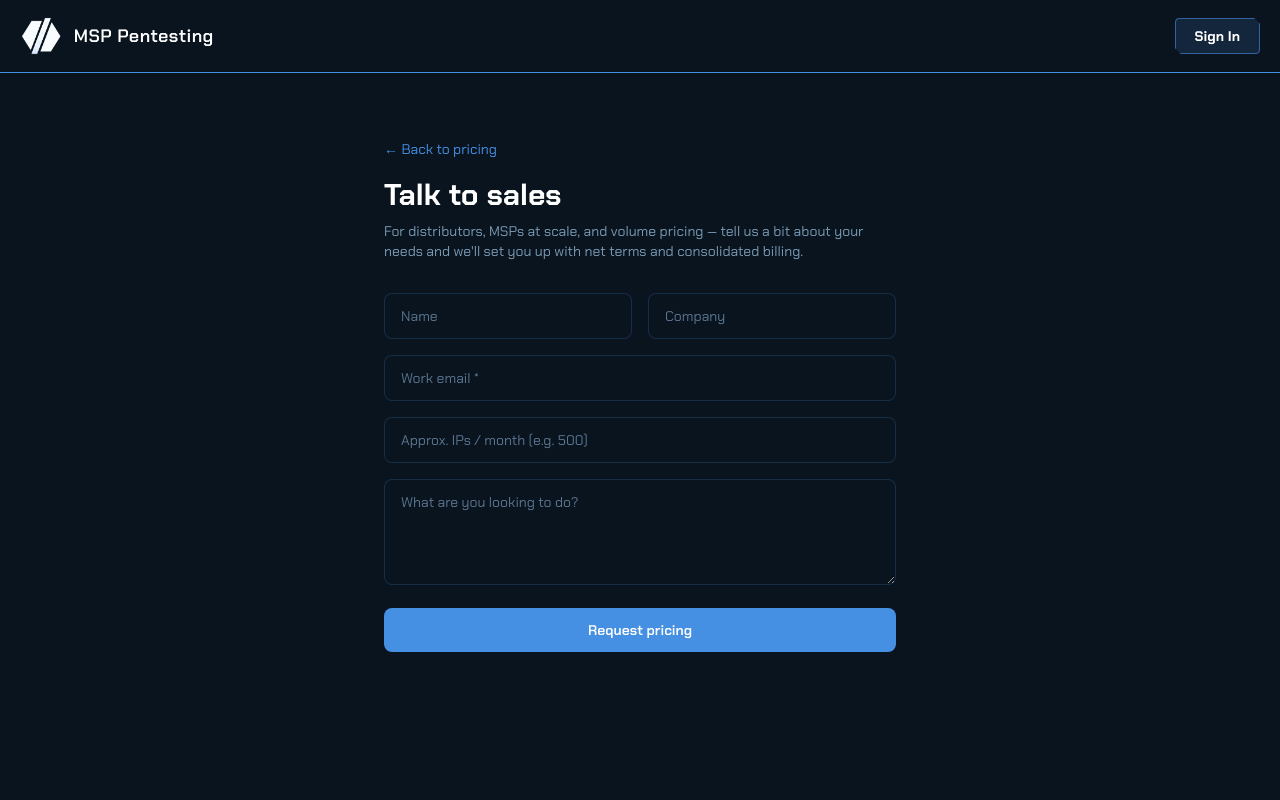
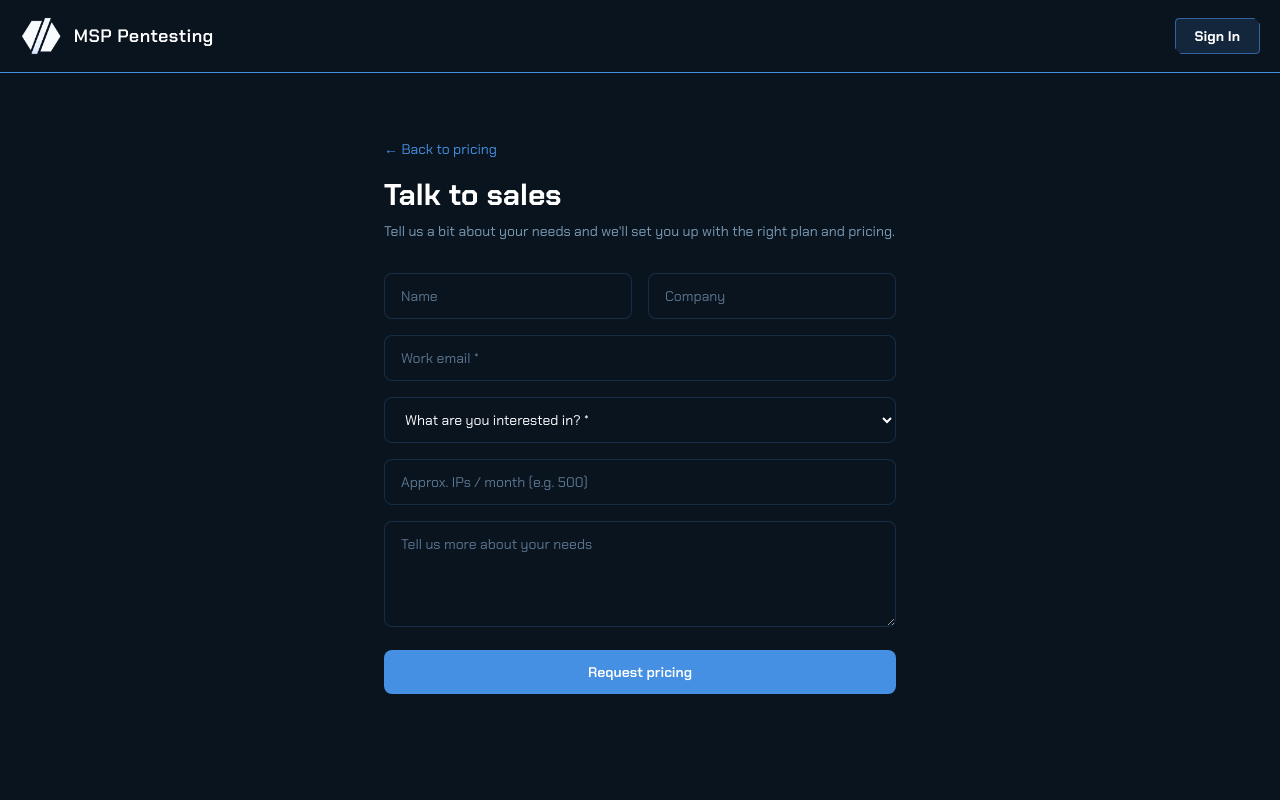
Before and after one commit to zackelmet/msp, a Next.js app: page /contact-sales in a window 1280 px wide. Shown: the top 800 px of the page. Built offline with nearby package versions, Linux system fonts and the light colour scheme; no server answers.

Commit message:
Update pricing docs, add topic selector to contact form, remove direct email

```diff
--- a/src/app/api/leads/route.ts
+++ b/src/app/api/leads/route.ts
@@ -20,14 +20,30 @@ export async function POST(req: NextRequest) {
     return NextResponse.json({ error: "Invalid JSON body" }, { status: 400 });
   }
 
-  const name = String(body?.name || "").trim().slice(0, 200);
-  const email = String(body?.email || "").trim().slice(0, 200);
-  const company = String(body?.company || "").trim().slice(0, 200);
-  const ipEstimate = String(body?.ipEstimate || "").trim().slice(0, 100);
-  const message = String(body?.message || "").trim().slice(0, 4000);
+  const name = String(body?.name || "")
+    .trim()
+    .slice(0, 200);
+  const email = String(body?.email || "")
+    .trim()
+    .slice(0, 200);
+  const company = String(body?.company || "")
+    .trim()
+    .slice(0, 200);
+  const topic = String(body?.topic || "")
+    .trim()
+    .slice(0, 100);
+  const ipEstimate = String(body?.ipEstimate || "")
+    .trim()
+    .slice(0, 100);
+  const message = String(body?.message || "")
+    .trim()
+    .slice(0, 4000);
 
   if (!EMAIL_RE.test(email)) {
-    return NextResponse.json({ error: "A valid email is required" }, { status: 400 });
+    return NextResponse.json(
+      { error: "A valid email is required" },
+      { status: 400 },
+    );
   }
   // Honeypot: bots fill hidden fields. Silently accept (200) without storing.
   if (body?.website) {
@@ -39,6 +55,7 @@ export async function POST(req: NextRequest) {
       name,
       email,
       company,
+      topic,
       ipEstimate,
       message,
       source: "pricing_contact_sales",
@@ -47,12 +64,22 @@ export async function POST(req: NextRequest) {
     });
   } catch (e: any) {
     console.error("lead persist failed:", e?.message ?? e);
-    return NextResponse.json({ error: "Could not submit — try again" }, { status: 500 });
+    return NextResponse.json(
+      { error: "Could not submit — try again" },
+      { status: 500 },
+    );
   }
 
   const to = opsEmail() || "zack@msppentesting.com";
   if (to) {
-    const tmpl = salesLeadOpsEmail({ name, email, company, ipEstimate, message });
+    const tmpl = salesLeadOpsEmail({
+      name,
+      email,
+      company,
+      topic,
+      ipEstimate,
+      message,
+    });
     await sendEmail({ to, replyTo: email, ...tmpl }).catch((e) =>
       console.error("lead email failed:", e?.message ?? e),
     );
--- a/src/app/contact-sales/page.tsx
+++ b/src/app/contact-sales/page.tsx
@@ -50,23 +50,15 @@ export default function ContactSalesPage() {
 
         <h1 className="mt-4 text-3xl font-bold text-white">Talk to sales</h1>
         <p className="mt-2 text-[#7a9bb5] text-sm">
-          For distributors, MSPs at scale, and volume pricing — tell us a bit
-          about your needs and we&apos;ll set you up with net terms and
-          consolidated billing.
+          Tell us a bit about your needs and we&apos;ll set you up with the
+          right plan and pricing.
         </p>
 
         {status === "sent" ? (
           <div className="mt-8 rounded-xl border border-emerald-500/30 bg-emerald-500/10 p-6 text-emerald-100">
             <p className="font-semibold">Thanks — we got it.</p>
             <p className="mt-1 text-sm text-emerald-200/80">
-              We&apos;ll be in touch shortly. For anything urgent, email{" "}
-              <a
-                className="underline"
-                href="mailto:zack@msppentesting.com"
-              >
-                zack@msppentesting.com
-              </a>
-              .
+              We&apos;ll be in touch shortly.
             </p>
           </div>
         ) : (
@@ -81,7 +73,12 @@ export default function ContactSalesPage() {
               aria-hidden="true"
             />
             <div className="grid sm:grid-cols-2 gap-4">
-              <input name="name" aria-label="Name" placeholder="Name" className={field} />
+              <input
+                name="name"
+                aria-label="Name"
+                placeholder="Name"
+                className={field}
+              />
               <input
                 name="company"
                 aria-label="Company"
@@ -97,6 +94,22 @@ export default function ContactSalesPage() {
               placeholder="Work email *"
               className={field}
             />
+            <select
+              name="topic"
+              aria-label="What are you interested in?"
+              className={field}
+              defaultValue=""
+              required
+            >
+              <option value="" disabled>
+                What are you interested in? *
+              </option>
+              <option value="distributor">Distributor / Volume Pricing</option>
+              <option value="manual-pentest">Manual Pentest</option>
+              <option value="partnership">Partnership</option>
+              <option value="support">Support / Technical Question</option>
+              <option value="other">Other</option>
+            </select>
             <input
               name="ipEstimate"
               aria-label="Approximate IPs per month"
@@ -106,8 +119,8 @@ export default function ContactSalesPage() {
             <textarea
               name="message"
               rows={4}
-              aria-label="What are you looking to do?"
-              placeholder="What are you looking to do?"
+              aria-label="Tell us more"
+              placeholder="Tell us more about your needs"
               className={field}
             />
             {status === "error" && (
--- a/src/components/dashboard/DistributorUpsellBanner.tsx
+++ b/src/components/dashboard/DistributorUpsellBanner.tsx
@@ -1,11 +1,11 @@
 "use client";
 
 import { useState } from "react";
+import Link from "next/link";
 import { FontAwesomeIcon } from "@fortawesome/react-fontawesome";
 import { faStore, faXmark } from "@fortawesome/free-solid-svg-icons";
 
 const DISMISS_KEY = "distributor-upsell-dismissed";
-const ZACK_EMAIL = "zack@msppentesting.com";
 
 /**
  * Shown to self-enrolled resellers (public signups). They're parked as a reseller
@@ -14,7 +14,9 @@ const ZACK_EMAIL = "zack@msppentesting.com";
  */
 export default function DistributorUpsellBanner({ show }: { show: boolean }) {
   const [dismissed, setDismissed] = useState(
-    () => typeof window !== "undefined" && localStorage.getItem(DISMISS_KEY) === "1",
+    () =>
+      typeof window !== "undefined" &&
+      localStorage.getItem(DISMISS_KEY) === "1",
   );
 
   if (!show || dismissed) return null;
@@ -34,16 +36,18 @@ export default function DistributorUpsellBanner({ show }: { show: boolean }) {
         <FontAwesomeIcon icon={faStore} />
       </div>
       <div className="flex-1 text-sm">
-        <p className="text-white font-semibold">You&apos;re set up as a reseller.</p>
+        <p className="text-white font-semibold">
+          You&apos;re set up as a reseller.
+        </p>
         <p className="text-[#7a9bb5] mt-0.5">
           Want your own billing and a bigger commitment tier as a{" "}
-          <strong className="text-[#a9c6dd]">distributor</strong>? Email{" "}
-          <a
-            href={`mailto:${ZACK_EMAIL}?subject=Distributor%20access`}
+          <strong className="text-[#a9c6dd]">distributor</strong>?{" "}
+          <Link
+            href="/contact-sales"
             className="text-[#4a9de0] underline hover:text-[#6cb4ea]"
           >
-            {ZACK_EMAIL}
-          </a>{" "}
+            Contact sales
+          </Link>{" "}
           and we&apos;ll set you up.
         </p>
       </div>
--- a/src/lib/email/send.ts
+++ b/src/lib/email/send.ts
@@ -130,17 +130,19 @@ export function salesLeadOpsEmail(opts: {
   name: string;
   email: string;
   company?: string;
+  topic?: string;
   ipEstimate?: string;
   message?: string;
 }): { subject: string; html: string } {
   return {
     subject: `📨 Sales lead: ${opts.company || opts.name || opts.email}`,
     html: brandWrap(`
-      <h2 style="margin:0 0 12px;font-size:18px">New distributor / volume inquiry</h2>
+      <h2 style="margin:0 0 12px;font-size:18px">New sales inquiry</h2>
       <table style="width:100%;border-collapse:collapse;font-size:14px">
         <tr><td style="padding:4px 0;color:#5a6b7b">Name</td><td style="padding:4px 0"><strong>${opts.name || "—"}</strong></td></tr>
         <tr><td style="padding:4px 0;color:#5a6b7b">Email</td><td style="padding:4px 0"><strong>${opts.email}</strong></td></tr>
         <tr><td style="padding:4px 0;color:#5a6b7b">Company</td><td style="padding:4px 0">${opts.company || "—"}</td></tr>
+        <tr><td style="padding:4px 0;color:#5a6b7b">Topic</td><td style="padding:4px 0">${opts.topic || "—"}</td></tr>
         <tr><td style="padding:4px 0;color:#5a6b7b">IP estimate</td><td style="padding:4px 0">${opts.ipEstimate || "—"}</td></tr>
       </table>
       ${opts.message ? `<p style="margin:14px 0 0;line-height:1.5;white-space:pre-wrap">${opts.message}</p>` : ""}
--- a/src/lib/pricing/aiPentest.ts
+++ b/src/lib/pricing/aiPentest.ts
@@ -43,7 +43,7 @@ export interface AiPentestPricing {
   marginalRatePerIpCents: number;
   /** Per-bracket contribution, for showing the buyer how the total is built. */
   breakdown: AiPentestBreakdownRow[];
-  /** Savings vs. a flat top-rate ($20/IP) price, in cents. */
+  /** Savings vs. a flat top-rate ($35/IP) price, in cents. */
   savingsVsTopRateCents: number;
 }
 
```
